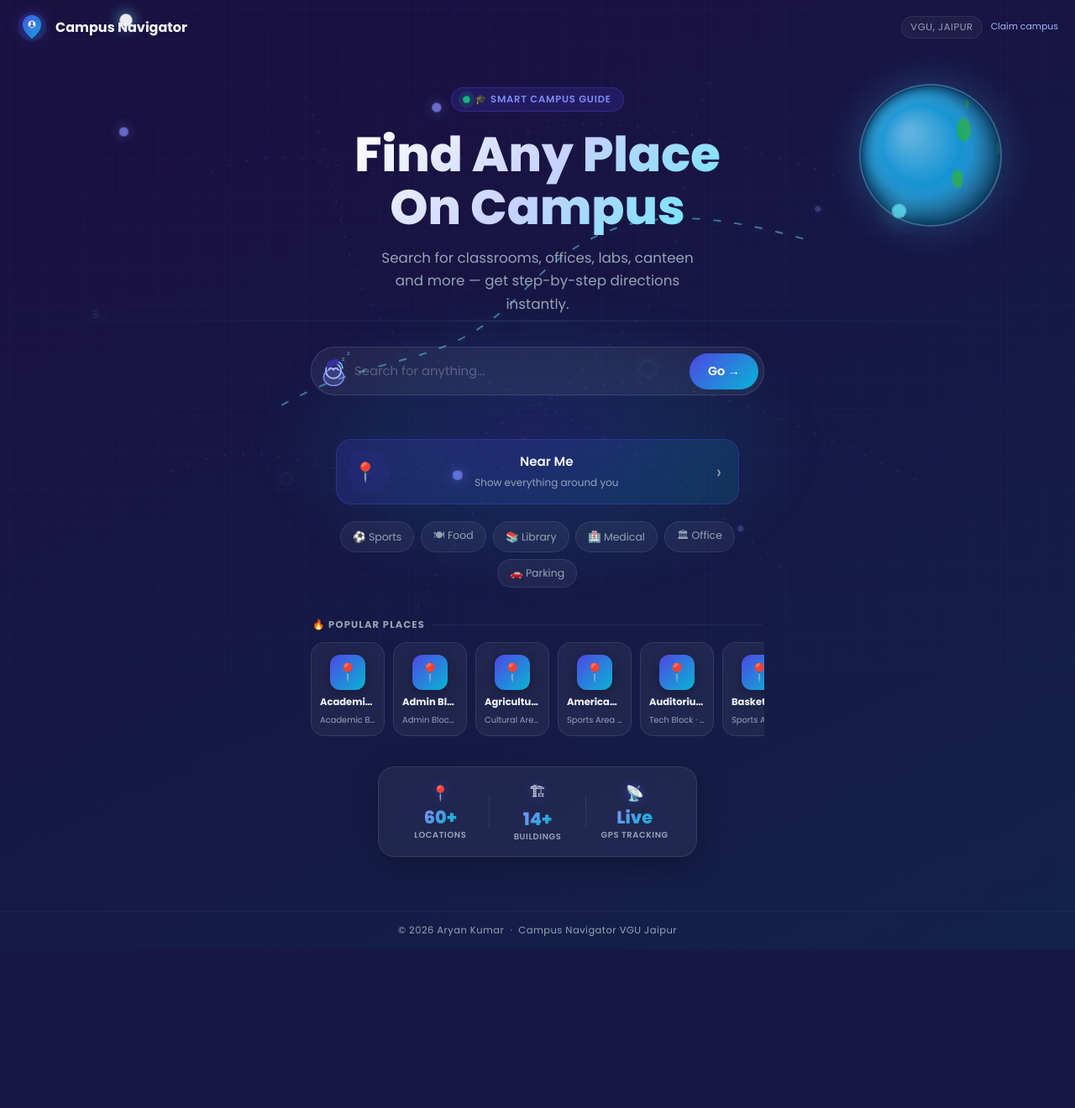
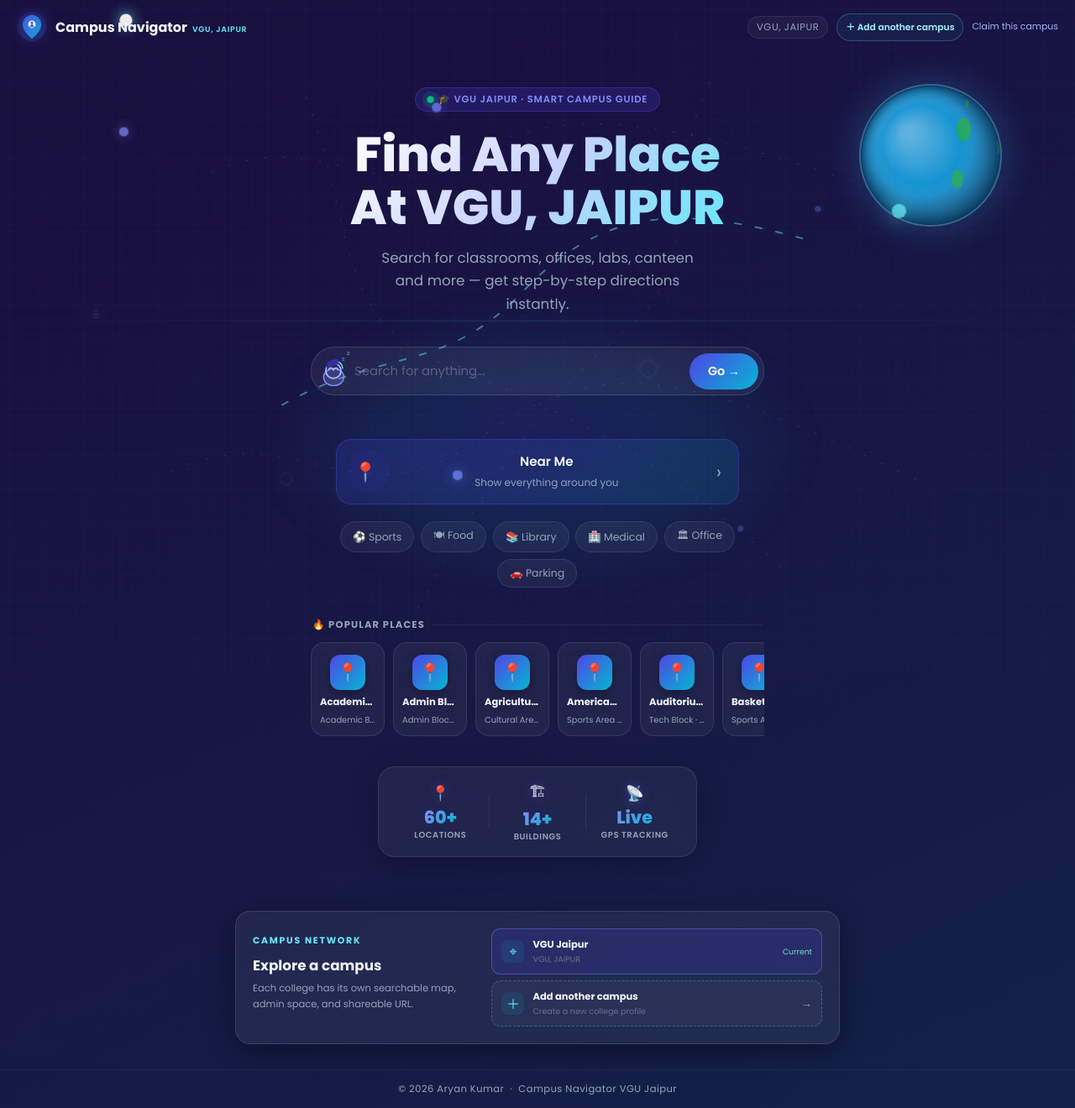
Before and after one commit to aryan12985-77/University-locator, a Flask app: page / in a window 1280 px wide. Shown: the whole page at 84% size. Before the commit the page ends 1116 px from the top, so only its background shows below. Run offline with Flask 3, Linux system fonts and the light colour scheme; data comes from the database, SQL or seed files in the repository; both versions use the stored data as it was after the commit.

Commit message:
Update home page layout and styling with corresponding screenshots
Replit-Commit-Author: Agent

```diff
--- a/app.py
+++ b/app.py
@@ -602,6 +602,7 @@ def home_for(slug):
         campus=campus,
         stats=campus_stats(db_id),
         featured_locations=featured_locations(db_id),
+        campuses=list_campuses(),
     )
 
 
--- a/static/css/style.css
+++ b/static/css/style.css
@@ -115,6 +115,15 @@ body {
   font-size: 1rem;
   color: var(--text-main);
   text-decoration: none;
+}
+.logo-wordmark { display:flex; align-items:baseline; gap:6px; }
+.logo-wordmark small {
+  color:#67e8f9; font-size:.58rem; letter-spacing:.08em;
+  font-weight:600; text-transform:uppercase; white-space:nowrap;
+}
+.campus-header-actions {
+  display:flex; align-items:center; justify-content:flex-end;
+  gap:10px; flex-wrap:wrap;
 }
 .logo-icon {
   width: 36px; height: 36px;
@@ -839,6 +848,42 @@ body {
 .setup-status.working { color:#67e8f9; }
 .setup-link { color:#a5b4fc; font-size:.68rem; text-decoration:none; white-space:nowrap; }
 .setup-link:hover { color:#e0e7ff; }
+.add-campus-link {
+  display:inline-flex; align-items:center; gap:3px; padding:7px 10px;
+  border:1px solid rgba(103,232,249,.25); border-radius:999px;
+  color:#a5f3fc; background:rgba(6,182,212,.08);
+  font-size:.67rem; font-weight:600; text-decoration:none; white-space:nowrap;
+  transition:background .2s ease, border-color .2s ease, transform .2s ease;
+}
+.add-campus-link:hover {
+  background:rgba(6,182,212,.18); border-color:rgba(103,232,249,.55);
+  transform:translateY(-1px);
+}
+.campus-network-card {
+  width:min(720px,calc(100% - 32px)); margin:0 auto 30px; padding:20px;
+  display:grid; grid-template-columns:minmax(180px,.8fr) minmax(260px,1.2fr);
+  gap:22px; position:relative; z-index:5;
+}
+.campus-network-copy h2 { margin:6px 0 5px; font-size:1.05rem; }
+.campus-network-copy p { margin:0; color:var(--text-muted); font-size:.72rem; line-height:1.6; }
+.campus-network-list { display:flex; flex-direction:column; gap:7px; }
+.campus-network-item {
+  display:flex; align-items:center; gap:10px; min-width:0; padding:10px 11px;
+  color:var(--text-main); text-decoration:none; border:1px solid rgba(255,255,255,.08);
+  background:rgba(255,255,255,.035); border-radius:11px; transition:.2s ease;
+}
+.campus-network-item:hover, .campus-network-item.active {
+  background:rgba(79,70,229,.16); border-color:rgba(129,140,248,.35);
+}
+.campus-network-item.add { border-style:dashed; border-color:rgba(103,232,249,.28); }
+.campus-network-icon {
+  display:grid; place-items:center; width:27px; height:27px; flex:0 0 27px;
+  border-radius:8px; color:#67e8f9; background:rgba(6,182,212,.12); font-size:1rem;
+}
+.campus-network-item strong { display:block; overflow:hidden; text-overflow:ellipsis; white-space:nowrap; font-size:.72rem; }
+.campus-network-item small { display:block; color:#64748b; margin-top:2px; font-size:.6rem; }
+.campus-network-item em { margin-left:auto; color:#6ee7b7; font-size:.58rem; font-style:normal; }
+.campus-network-arrow { margin-left:auto; color:#94a3b8; font-size:.85rem; }
 .room-heading { margin-top:28px; }
 .setup-existing { margin-top:28px; }
 .campus-list { display:grid; grid-template-columns:repeat(auto-fit,minmax(230px,1fr)); gap:9px; margin-top:12px; }
@@ -875,6 +920,10 @@ body {
   .setup-header { margin-bottom:34px; }
   .setup-header-actions { gap:5px; }
   .setup-header .logo span { display:none; }
+  .logo-wordmark small { display:none; }
+  .campus-header-actions { gap:5px; }
+  .campus-header-actions .vgu-badge { display:none; }
+  .add-campus-link { padding:6px 8px; font-size:.6rem; }
   .setup-fields-2 { grid-template-columns:1fr; }
   .setup-card { padding:16px; }
   .setup-section-heading, .setup-actions { flex-direction:column; align-items:stretch; }
@@ -1633,6 +1682,8 @@ input.shake { animation: shake 0.4s ease; }
 @media (max-width: 540px) {
   .hero h1 { font-size: 2rem; }
   .top-bar { padding: 12px 16px; }
+  .campus-network-card { width:calc(100% - 24px); grid-template-columns:1fr; gap:14px; padding:16px; }
+  .campus-network-copy p { max-width:34ch; }
   .search-card { padding: 4px 4px 4px 14px; }
   .search-card .search-btn { padding: 10px 15px; font-size: 0.82rem; }
   .categories { gap: 7px; }
--- a/templates/home.html
+++ b/templates/home.html
@@ -67,14 +67,15 @@
           </defs>
         </svg>
       </div>
-      <span>Campus Navigator</span>
+      <span class="logo-wordmark">Campus Navigator <small>{{ campus.short_name }}</small></span>
     </a>
-    <div style="display:flex;align-items:center;gap:10px;">
+    <div class="campus-header-actions">
       <div class="vgu-badge">{{ campus.short_name }}</div>
+      <a class="add-campus-link" href="{{ url_for('setup_page') }}">＋ Add another campus</a>
       {% if campus.owner_claimed %}
       <a class="setup-link" href="{{ url_for('campus_admin', slug=campus.slug) }}">Manage campus</a>
       {% else %}
-      <a class="setup-link" href="{{ url_for('campus_admin', slug=campus.slug) }}">Claim campus</a>
+      <a class="setup-link" href="{{ url_for('campus_admin', slug=campus.slug) }}">Claim this campus</a>
       {% endif %}
     </div>
   </div>
@@ -82,9 +83,9 @@
   <div class="hero">
     <div class="hero-aurora"></div>
 
-    <div class="hero-badge" id="hp-badge"><span class="badge-dot"></span>🎓 Smart Campus Guide</div>
+    <div class="hero-badge" id="hp-badge"><span class="badge-dot"></span>🎓 {{ campus.name }} · Smart Campus Guide</div>
 
-    <h1 class="hero-gradient-text" id="hp-title">Find Any Place<br>On Campus</h1>
+    <h1 class="hero-gradient-text" id="hp-title">Find Any Place<br>At {{ campus.short_name }}</h1>
 
     <p id="hp-para">Search for classrooms, offices, labs, canteen and more — get step-by-step directions instantly.</p>
 
@@ -178,6 +179,28 @@
     </div>
 
   </div>
+
+  <section class="campus-network-card glass" aria-label="Campus profiles">
+    <div class="campus-network-copy">
+      <span class="setup-kicker">CAMPUS NETWORK</span>
+      <h2>Explore a campus</h2>
+      <p>Each college has its own searchable map, admin space, and shareable URL.</p>
+    </div>
+    <div class="campus-network-list">
+      {% for item in campuses %}
+      <a class="campus-network-item {% if item.slug == campus.slug %}active{% endif %}" href="{{ url_for('campus_home', slug=item.slug) }}">
+        <span class="campus-network-icon">⌖</span>
+        <span><strong>{{ item.name }}</strong><small>{{ item.short_name }}</small></span>
+        {% if item.slug == campus.slug %}<em>Current</em>{% else %}<span class="campus-network-arrow">→</span>{% endif %}
+      </a>
+      {% endfor %}
+      <a class="campus-network-item add" href="{{ url_for('setup_page') }}">
+        <span class="campus-network-icon">＋</span>
+        <span><strong>Add another campus</strong><small>Create a new college profile</small></span>
+        <span class="campus-network-arrow">→</span>
+      </a>
+    </div>
+  </section>
 
   <div class="site-footer">© 2026 Aryan Kumar &nbsp;·&nbsp; Campus Navigator {{ campus.name }}</div>
 </div>
```
Also changed, not shown: campus.db, 1 other file.
